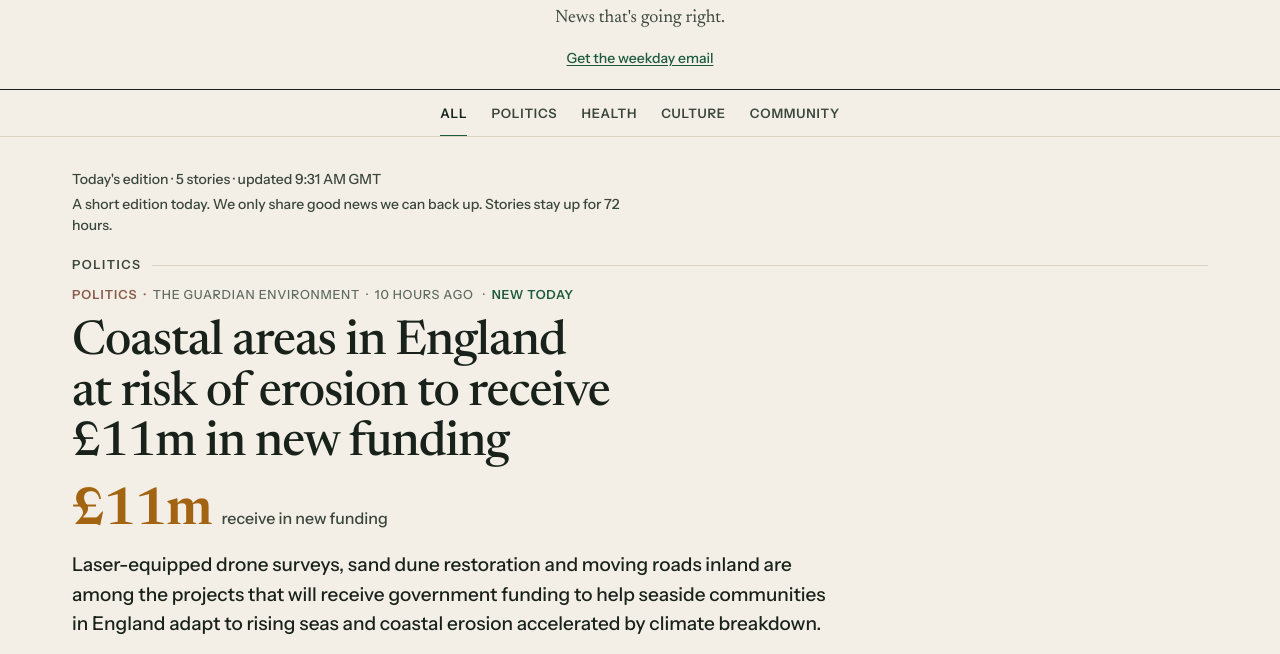
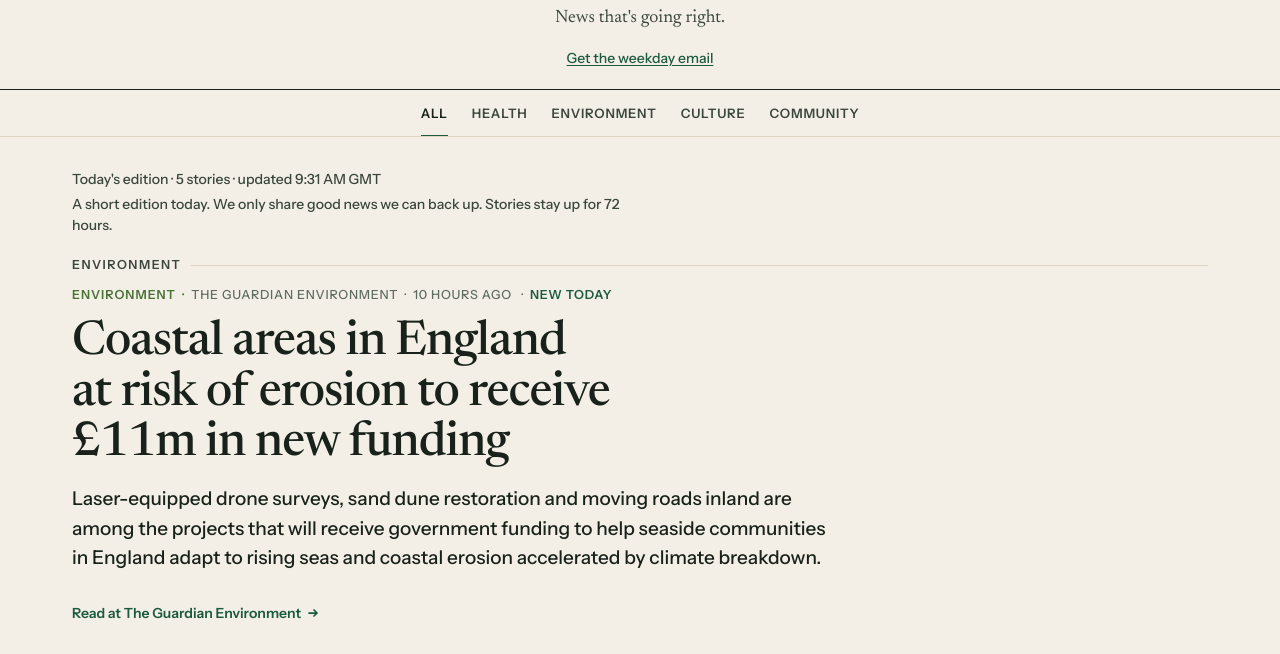
Before and after one commit to oplante/the-upside, a plain HTML site: page index.html in a window 1280 px wide. Shown: the part 136-790 px from the top of the page. Drawn offline with Linux system fonts and the light colour scheme.

Commit message:
Update The Upside public feed

```diff
--- a/app.js
+++ b/app.js
@@ -308,6 +308,10 @@ const FIGURE_DANGLING = new Set(("while nearly almost about around roughly appro
   "over under only just some all each by from into at so yet if though although whereas its their his her our " +
   "is are was were be been being has have had not very also even per among between").split(" "));
 
+// Label opens on a bare verb with no subject ("£11m receive in new funding"):
+// no figure line (25 Nov 2026, PM). Keep in sync with ingest.FIGURE_BARE_VERB_START.
+const FIGURE_BARE_VERB_START = new Set(("receive get give help make take become provide allow enable see reach save protect keep bring build create join serve feed restore attract deliver improve reduce develop").split(" "));
+
 function statedImpact(story) {
   const impact = story.impact;
   if (!impact || typeof impact !== "object") return null;
@@ -319,6 +323,8 @@ function statedImpact(story) {
   // Incomplete label (ends on a connective or hedge): no figure line (20 Nov 2026).
   const last = (label.match(/[A-Za-z0-9][A-Za-z0-9'’-]*/g) || []).pop() || "";
   if (FIGURE_DANGLING.has(last.toLowerCase())) return null;
+  const first = (label.match(/[A-Za-z0-9][A-Za-z0-9'’-]*/g) || [""])[0];
+  if (FIGURE_BARE_VERB_START.has(first.toLowerCase())) return null;
   return { value, label };
 }
 
--- a/data/archive-editions.json
+++ b/data/archive-editions.json
@@ -1,5 +1,5 @@
 {
-  "generated_at": "2026-11-25T09:33:18.070150+00:00",
+  "generated_at": "2026-11-25T09:38:55.079548+00:00",
   "days": 30,
   "editions": [
     {
--- a/data/stories.json
+++ b/data/stories.json
@@ -25,7 +25,7 @@
       "id": "e7e7a6365988cbba",
       "headline": "Coastal areas in England at risk of erosion to receive \u00a311m in new funding",
       "summary": "Laser-equipped drone surveys, sand dune restoration and moving roads inland are among the projects that will receive government funding to help seaside communities in England adapt to rising seas and coastal erosion accelerated by climate breakdown.",
-      "category": "Politics",
+      "category": "Environment",
       "sources": [
         {
           "name": "The Guardian Environment",
@@ -41,10 +41,6 @@
       "review_status": "auto-accepted",
       "is_sample": false,
       "link": "https://www.theguardian.com/environment/2026/nov/25/coastal-areas-england-at-risk-erosion-11m-funding-drones-ea",
-      "impact": {
-        "value": "\u00a311m",
-        "label": "receive in new funding"
-      },
       "no_lead": false,
       "new_today": true,
       "released_at": "2026-11-25T09:30:00.851488+00:00",
--- a/styles.css
+++ b/styles.css
@@ -310,7 +310,10 @@ main {
 
 .meta {
   display: flex;
-  flex-wrap: nowrap;
+  /* 25 Nov 2026 (PM): the meta line wraps on narrow screens; the source is
+     never cut with an ellipsis and keeps its separator. */
+  flex-wrap: wrap;
+  row-gap: 2px;
   min-width: 0;
   white-space: nowrap;
   align-items: center;
@@ -325,12 +328,12 @@ main {
   font-weight: 500;
 }
 .meta li { flex: none; }
-/* Fix 3: the source gives way (ellipsis) so category and time stay on one line. */
+/* The source wraps (25 Nov 2026, PM); it was cut with an ellipsis. */
 .meta .src {
   flex: 0 1 auto;
   min-width: 0;
-  overflow: hidden;
-  text-overflow: ellipsis;
+  white-space: normal;
+  overflow-wrap: anywhere;
 }
 .meta li:not(:last-child)::after { content: "·"; margin: 0 0.5em; }
 .meta .cat { font-weight: 700; letter-spacing: 0.08em; color: var(--cat, var(--ink-soft)); }
```
